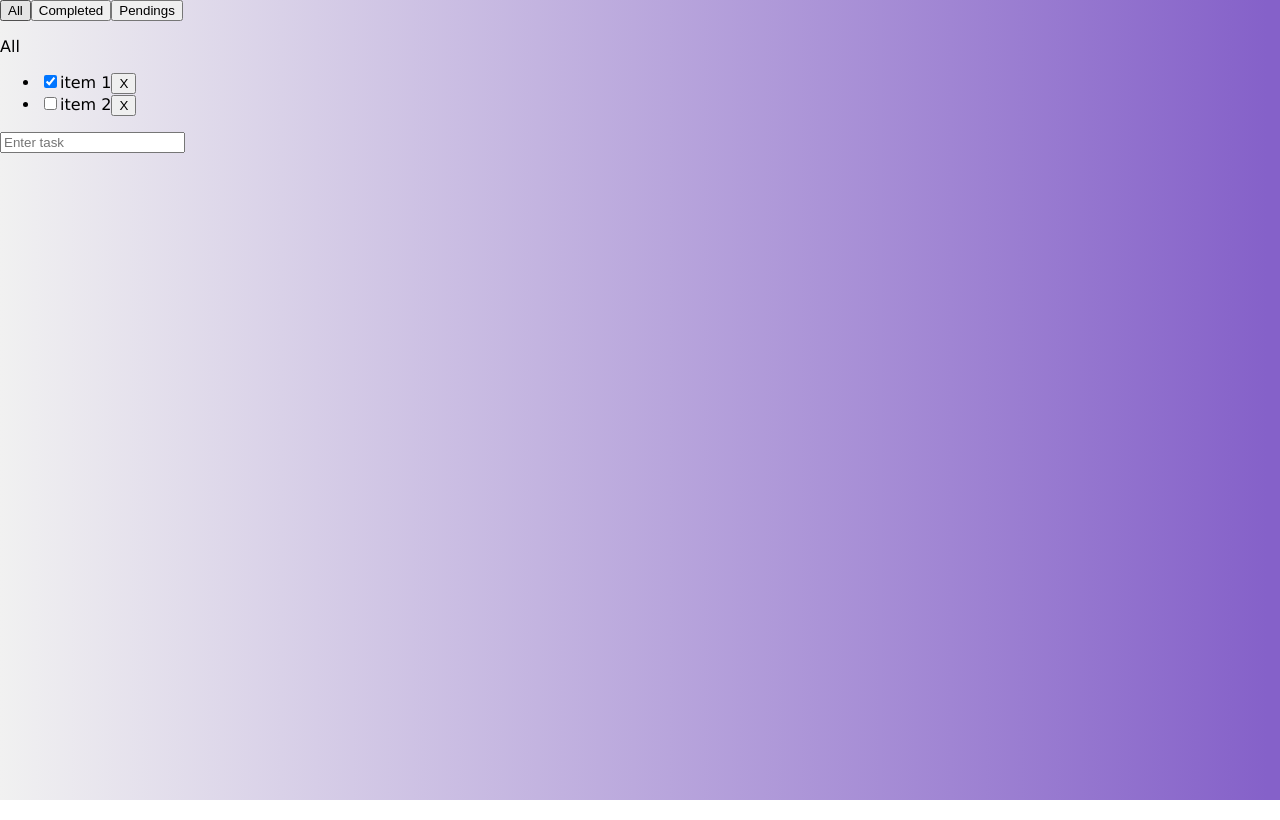
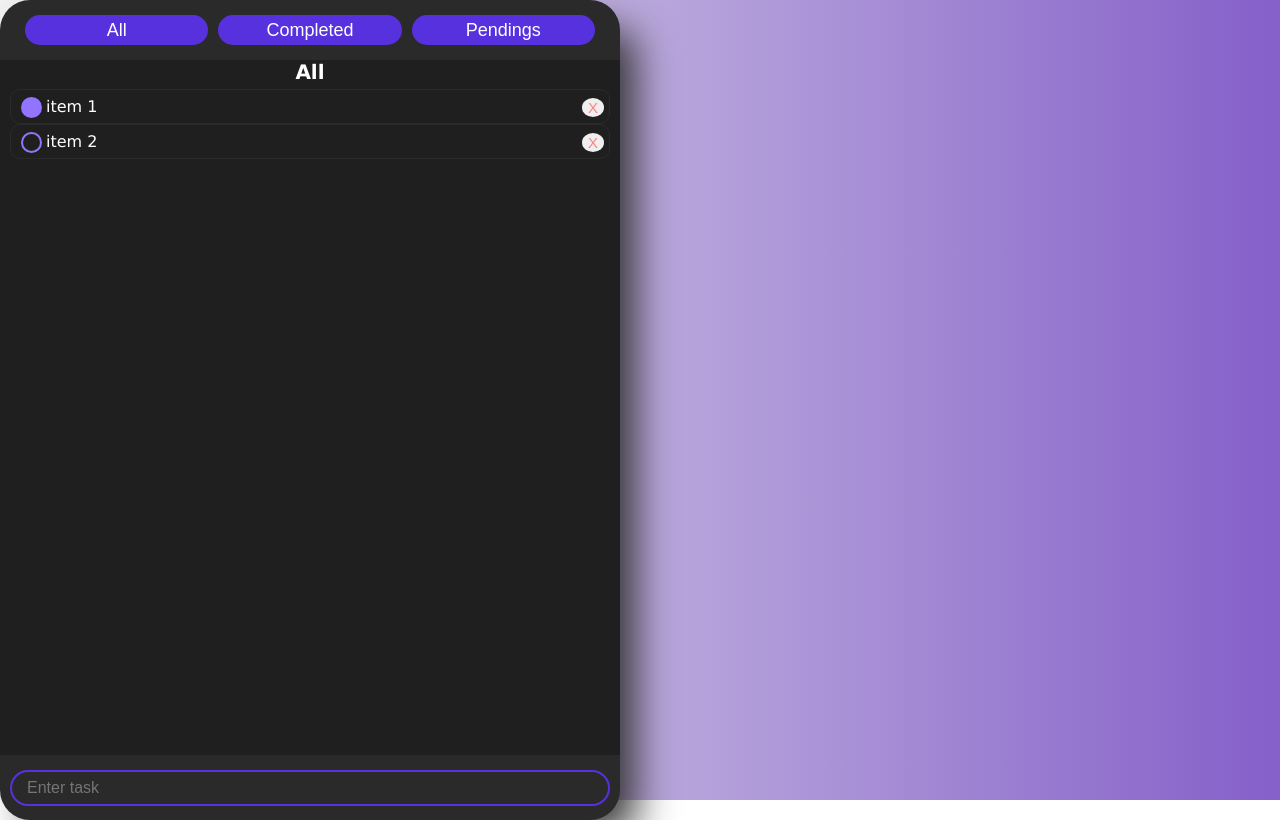
Before and after one commit to SelenaCua8/listApp, an Angular app in the folder my-list-app/: page / in a window 1280 px wide. Built offline with nearby package versions, Linux system fonts and the light colour scheme.

Commit message:
me quedo feo

```diff
--- a/my-list-app/src/styles.css
+++ b/my-list-app/src/styles.css
@@ -10,3 +10,146 @@ body{
     background-color: rgb(241, 241, 241);
     background: linear-gradient(90deg, rgba(241, 241, 241, 1)0%, rgba(133, 97, 201, 1)99%);
 }
+
+.cont-todo-list{
+    width: 620px;
+    height: 820px;
+    background-color: rgb(42, 42, 42);
+    border-radius: 30px;
+    box-shadow: 22px 22px 42px -7px rgb(49, 49, 49);
+    display: grid;
+    grid-template-columns: 1fr;
+    grid-template-rows: 50px auto 55px;
+    row-gap: 10px;
+}
+
+.c-header{
+    border-radius: 15px;
+    display: grid;
+    grid-template-columns: repeat(3, 1fr);
+    column-gap: 10px;
+    margin: 15px 25px;
+}
+
+.c-header button{
+    border: none;
+    background: none;
+    outline: inherit;
+    cursor: pointer;
+    background-color: #5731dE;
+    color: white;
+    border-radius: 20px;
+    height: 30px;
+    font-size: 18px;
+}
+
+.c-header button:hover{
+    background-color: rgb(133, 99, 255);
+    transition-duration: 0.5s;
+}
+
+.c-main{
+    height: 100%;
+    overflow-y: scroll;
+    background-color: #1F1F1F;
+}
+.c-main::-webkit-scrollbar{
+    width: 6px;
+    background-color: rgb(63, 63, 63);
+    border-radius: 5px;
+}
+
+.c-main::-webkit-scrollbar-thumb{
+    background-color: #5731DE;
+    border-radius: 5px;
+}
+
+.c-main p{
+    color: white;
+    font-weight: bold;
+    font-size: 20px;
+    text-align: center;
+    margin: 0;
+}
+
+.c-main .list-group{
+    margin: 0;
+    padding: 5px 10px;
+}
+
+.c-main .list-group .list-group-item{
+    list-style: none;
+    padding: 7px 10px;
+    color: white;
+    border: 1px solid rgb(42, 42, 42);
+    border-radius: 10px;
+    cursor: pointer;
+}
+
+.c-main .list-group :hover{
+    border-color: rgb(131, 97, 255);
+    transition: 0.5s;
+}
+
+.list-group-item{
+    position: relative;
+}
+
+.list-group-item button{
+    border: none;
+    background-color: none;
+    outline: inherit;
+    cursor: pointer;
+    position: absolute;
+    right: 5px;
+    top: 8px;
+    color: rgb(255, 130, 130);
+    border-radius: 50%;
+    font-size: 15px;
+}
+
+.list-group-item input[type=checkbox] {
+    display: none;
+}
+
+.list-group-item input[type=checkbox] + label{
+    cursor: pointer;
+    padding-left: 25px;
+    border: none;
+    position: relative;
+}
+
+.list-group-item label::before{
+    content: '';
+    border: 2px solid rgb(146, 116, 255);
+    border-radius: 25px;
+    display: inline-block;
+    height: 17px;
+    width: 17px;
+    margin-right: 5px;
+    position: absolute;
+    left: 0;
+}
+.list-group-item input[type=checkbox]:checked + label::before{
+    background-color: rgb(146, 116, 255);
+    padding-bottom: 0;
+}
+.c-footer{
+    border-radius: 20px;
+    display: grid;
+}
+.c-footer input{
+    border: 0;
+    outline: none;
+    background: none;
+    height: 30px;
+    font-size: 16px;
+    border-radius: 25px;
+    margin: 5px 10px;
+    border: 2px solid #5731De;
+    padding-left: 15px;
+    color: white;
+}
+.valid-input input{
+    border-color: rgb(255, 119, 119);
+}
```
